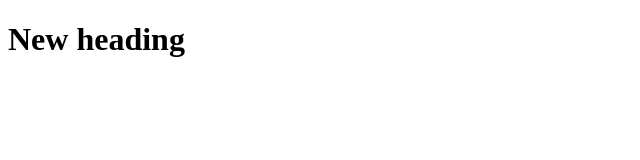
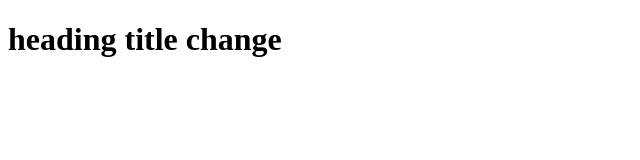
Before and after one commit to SidneyLemon/cpnt201-a4, a plain HTML site: page index.html in a window 1280 px wide. Shown: the whole page, without its empty margins (0-640 px from the left). Drawn offline with Linux system fonts and the light colour scheme.

Commit message:
changed the heading title in index.html

```diff
--- a/index.html
+++ b/index.html
@@ -7,6 +7,6 @@
     <title>Document</title>
   </head>
   <body>
-    <h1>New heading</h1>
+    <h1>heading title change</h1>
   </body>
 </html>
```
